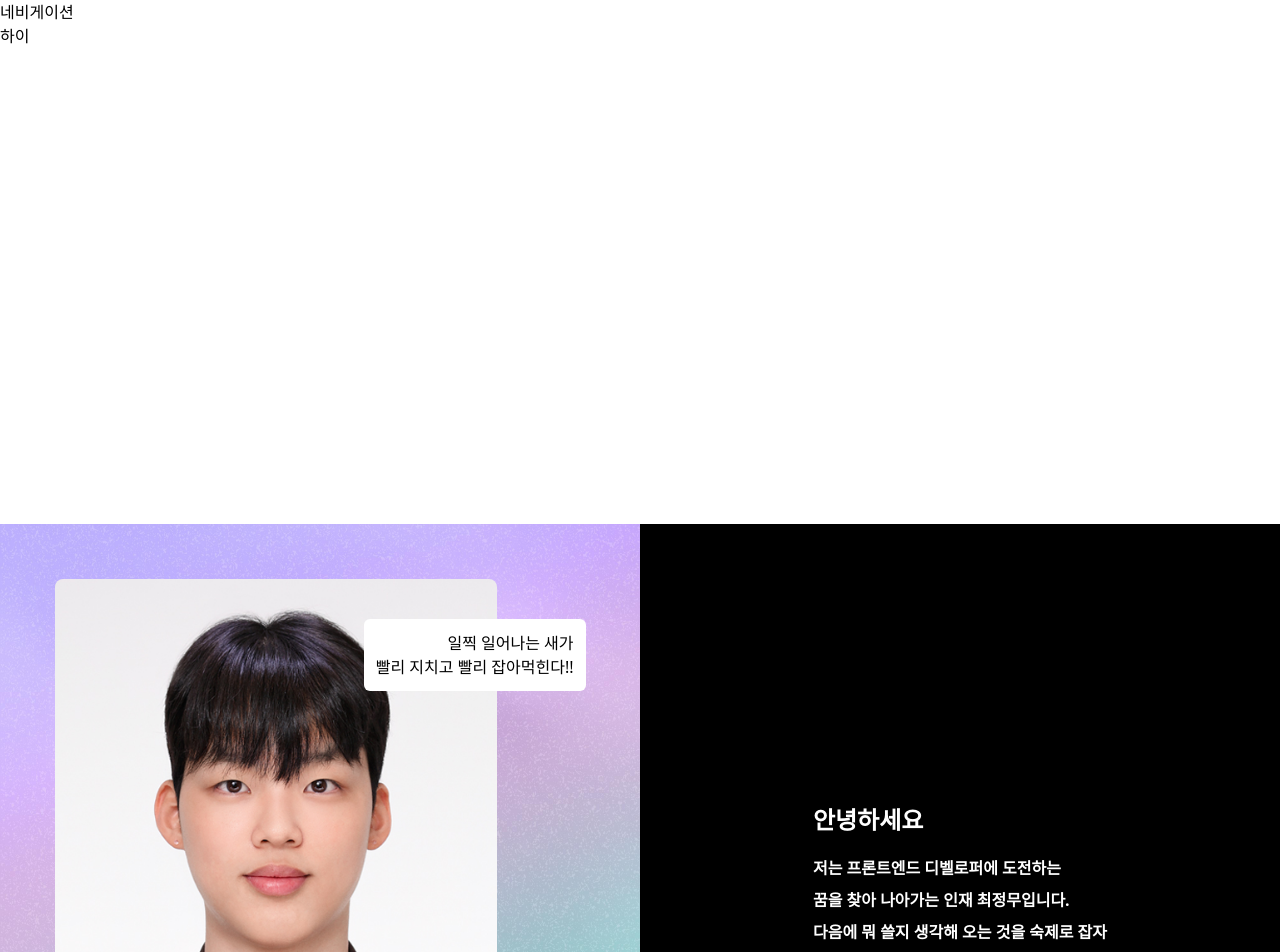
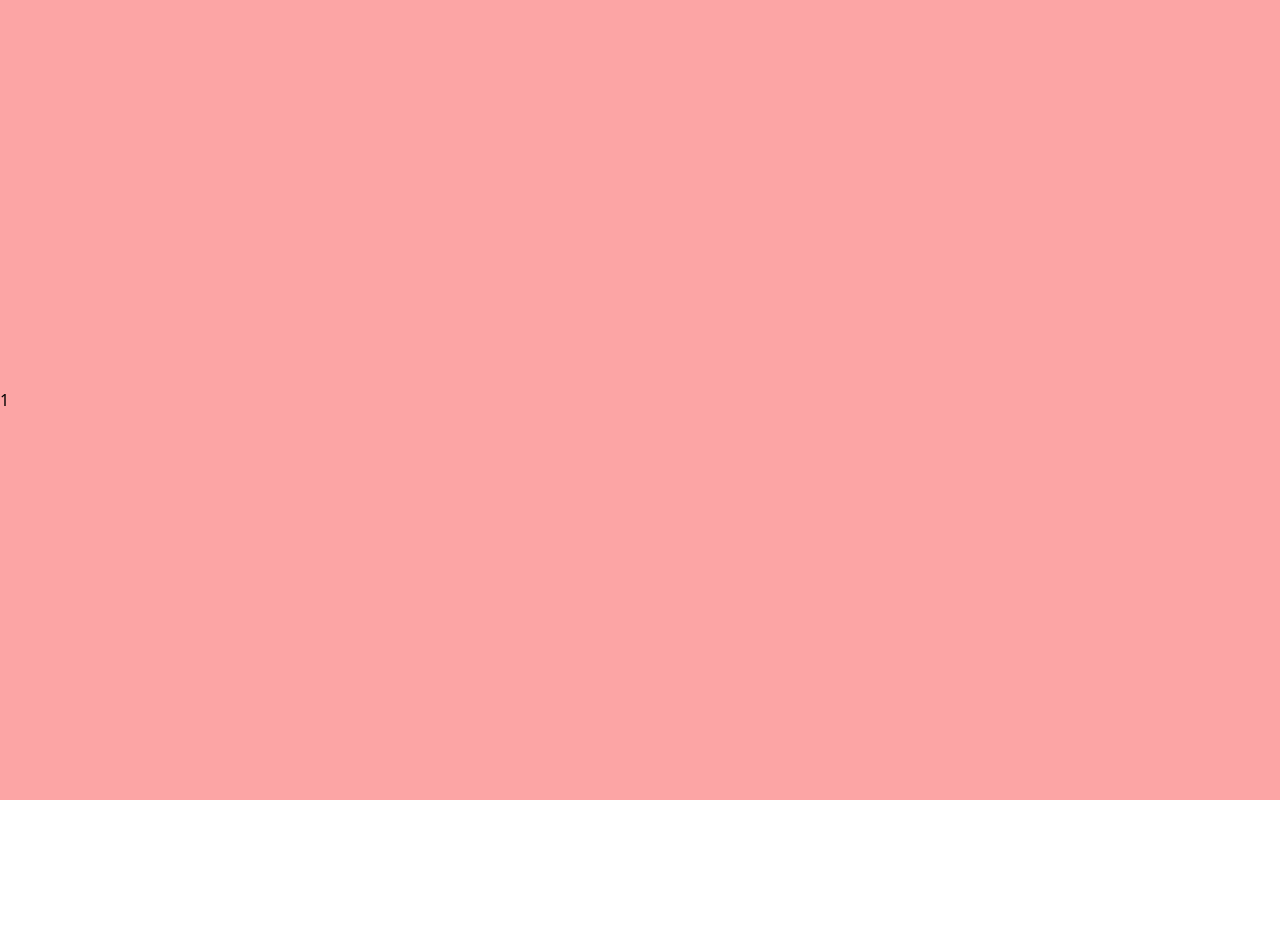
Before and after one commit to choijungmua/JM_portfolio, a React (Create React App) app: page / in a window 1280 px wide. Shown: the top 952 px of the page. After the commit the page ends 800 px from the top, so only its background shows below. Built offline with nearby package versions, Linux system fonts and the light colour scheme.

Commit message:
Feat : 파워스크롤

```diff
--- a/package.json
+++ b/package.json
@@ -10,6 +10,7 @@
     "react-dom": "^18.2.0",
     "react-router-dom": "^6.22.3",
     "react-scripts": "5.0.1",
+    "recoil": "^0.7.7",
     "web-vitals": "^2.1.4"
   },
   "scripts": {
--- a/src/App.js
+++ /dev/null
@@ -1,13 +0,0 @@
-import { BrowserRouter as Router, Routes, Route } from "react-router-dom";
-import Home from "./routes/Home";
-import "./index.css";
-function App() {
-  return (
-    <Router>
-      <Routes>
-        <Route path="/" element={<Home />} />
-      </Routes>
-    </Router>
-  );
-}
-export default App;
--- /dev/null
+++ b/src/App.jsx
@@ -0,0 +1,22 @@
+import { BrowserRouter as Router, Routes, Route } from "react-router-dom";
+import Home from "./routes/Home";
+import "./index.css";
+import {
+  RecoilRoot,
+  atom,
+  selector,
+  useRecoilState,
+  useRecoilValue,
+} from "recoil";
+function App() {
+  return (
+    <Router>
+      <RecoilRoot>
+        <Routes>
+          <Route path="/" element={<Home />} />
+        </Routes>
+      </RecoilRoot>
+    </Router>
+  );
+}
+export default App;
--- /dev/null
+++ b/src/atoms/PageScroll.jsx
@@ -0,0 +1,7 @@
+import { atom } from "recoil";
+const pageScroll = atom({
+  key: "pageScroll", // unique ID (with respect to other atoms/selectors)
+  default: "", // default value (aka initial value)
+});
+
+export default pageScroll;
--- a/src/components/HomeTopIntro.jsx
+++ b/src/components/HomeTopIntro.jsx
@@ -1,4 +1,9 @@
 function HomeTopIntro() {
-  return <div className="h-[500px]">하이</div>;
+  return (
+    <div className="flex bg-red-300 h-screen">
+      <h1 className="m-auto">1</h1>
+    </div>
+  );
 }
+
 export default HomeTopIntro;
--- a/src/components/Navigation.jsx
+++ b/src/components/Navigation.jsx
@@ -1,4 +1,4 @@
 function Navigation() {
-  return <h1>네비게이션</h1>;
+  return <div className="bg-black text-white p-3 flex ">네비게이션 바 </div>;
 }
 export default Navigation;
--- a/src/routes/Home.jsx
+++ b/src/routes/Home.jsx
@@ -2,22 +2,78 @@ import Profile from "../assets/Profile.jpg";
 import BGIMG from "../assets/bgImg.jpg";
 import HomeTopIntro from "../components/HomeTopIntro";
 import Navigation from "../components/Navigation";
+import { useEffect, useRef } from "react";
 function Home() {
+  // 페이지 전환
+  const handleWheel = useRef();
+  useEffect(() => {
+    const wheelChangeHandler = (e) => {
+      e.preventDefault();
+      const { scrollTop } = handleWheel.current;
+      const pageHeight = window.innerHeight;
+      const { deltaY } = e;
+
+      if (deltaY > 0) {
+        if (scrollTop >= 0 && scrollTop < pageHeight) {
+          console.log("현재 1페이지, down");
+          handleWheel.current.scrollTo({
+            top: pageHeight,
+            left: 0,
+            behavior: "smooth",
+          });
+          // } else if (scrollTop >= pageHeight && scrollTop < pageHeight * 2) {
+          //   console.log("현재 2페이지, down");
+          //   handleWheel.current.scrollTo({
+          //     top: pageHeight * 2,
+          //     left: 0,
+          //     behavior: "smooth",
+          //   });
+        }
+      } else {
+        if (scrollTop >= pageHeight && scrollTop < pageHeight * 2) {
+          console.log("현재 2페이지, up");
+          handleWheel.current.scrollTo({
+            top: 0,
+            left: 0,
+            behavior: "smooth",
+          });
+        }
+        if (scrollTop >= 0 && scrollTop < pageHeight) {
+          console.log("현재 1페이지, up");
+          handleWheel.current.scrollTo({
+            top: 0,
+            left: 0,
+            behavior: "smooth",
+          });
+        }
+      }
+    };
+
+    const currentRef = handleWheel.current;
+    currentRef.addEventListener("wheel", wheelChangeHandler);
+
+    // 이벤트 리스너 해제
+    return () => {
+      currentRef.removeEventListener("wheel", wheelChangeHandler);
+    };
+  }, []);
   return (
     // 사진 꾸미기
-    <div className="">
+    <div ref={handleWheel} className="overflow-y-auto h-screen">
+      <div className="flex bg-red-300 h-screen">
+        <HomeTopIntro />
+      </div>
       <Navigation />
-      <HomeTopIntro />
-      <div className="w-full flex justify-between h-[700px] overflow-hidden">
+      <div className="w-full flex justify-between h-full py-20">
         <div className="w-1/2 h-full -z-1">
-          <div className="justify-center items-center flex w-full h-full">
-            <img src={BGIMG} className="w-full h-full flex -z-50" />
+          <div className="justify-center mx-auto relative items-center flex w-full h-full">
+            <img src={BGIMG} className="w-full h-full flex z-[-50]" />
             <div className="absolute">
-              <div className="absolute bg-white rounded-md right-0 top-10 text-right p-3 whitespace-nowrap">
+              {/* <div className="bg-white rounded-md right-0 top-10 text-right p-3 whitespace-nowrap">
                 <p>일찍 일어나는 새가</p>
                 <p>빨리 지치고 빨리 잡아먹힌다!!</p>
-              </div>
-              <img src={Profile} className="rounded-lg w-5/6" />
+              </div> */}
+              <img src={Profile} className="rounded-lg w-5/6 h-auto" />
             </div>
           </div>
         </div>
```
Also changed, not shown: 1 other file (tests, documents, lock files or other folders).
